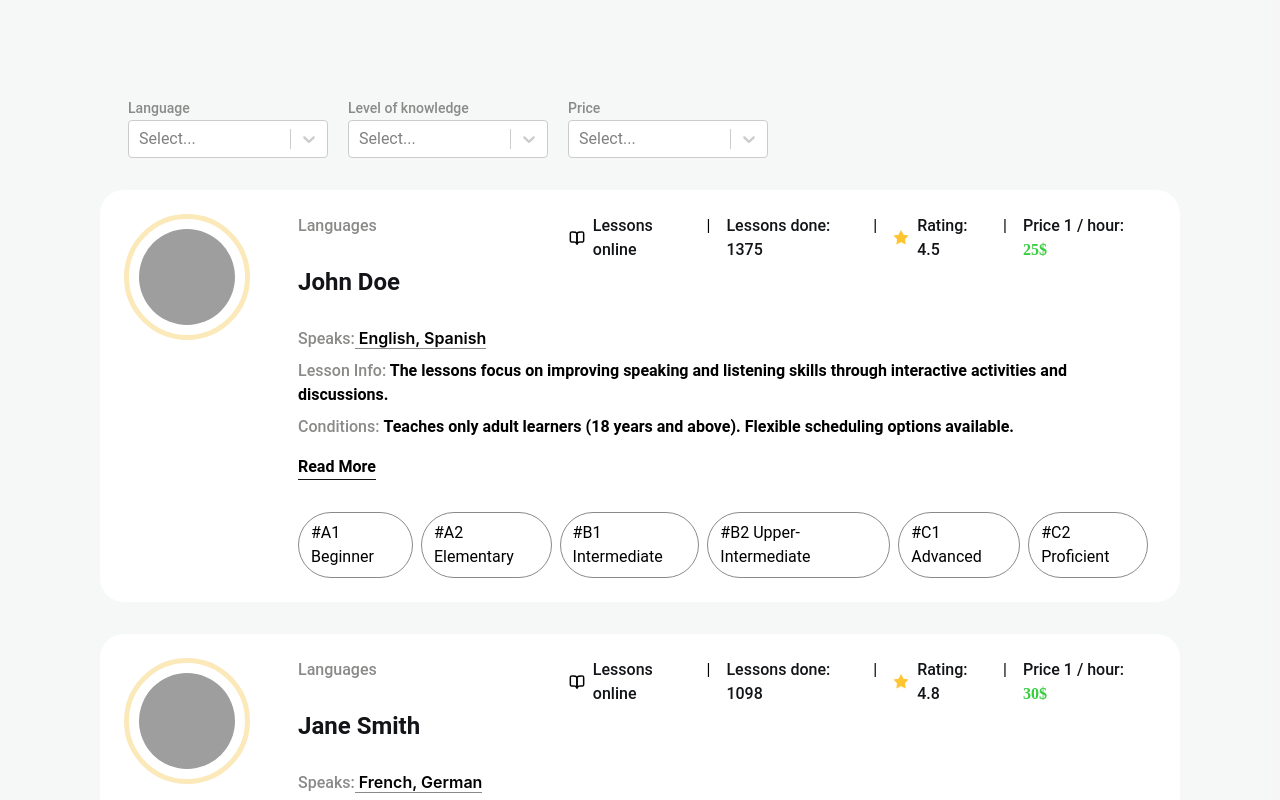
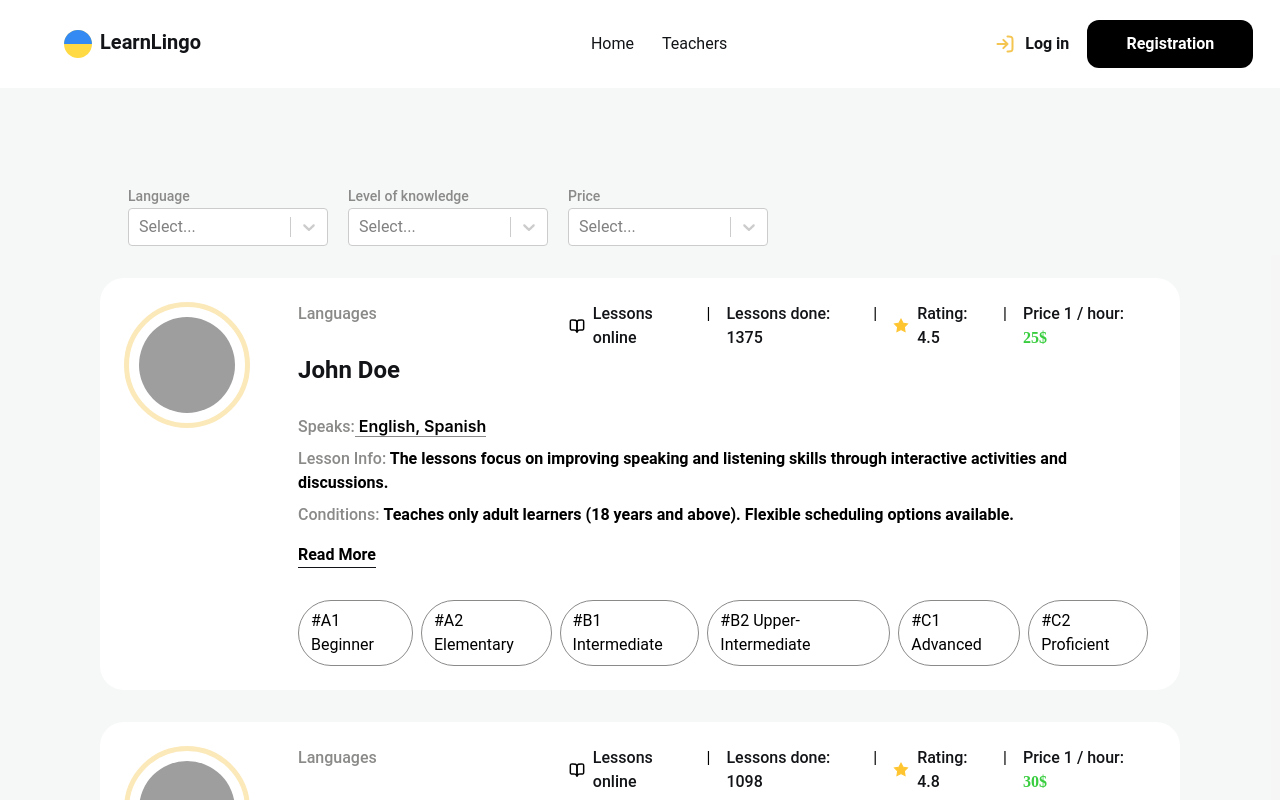
Before and after one commit to Sergiyan92/Learn-Lingo, a React (Vite) app: page / in a window 1280 px wide. Shown: the top 800 px of the page. Built offline with nearby package versions, Linux system fonts and the light colour scheme; grey boxes are pictures that could not be loaded.

Commit message:
add header on Teachers page

```diff
--- a/src/pages/TeachersPage.tsx
+++ b/src/pages/TeachersPage.tsx
@@ -1,10 +1,12 @@
 // import Card from "../components/card/Card";
+import Header from "../components/header/Header";
 import Teachers from "../components/teachers/Teachers";
 // import DropdownList from "../components/filter/DropdownList";
 
 const TeachersPage = () => {
   return (
     <div>
+      <Header />
       <Teachers />
       {/* <Card /> */}
     </div>
```
